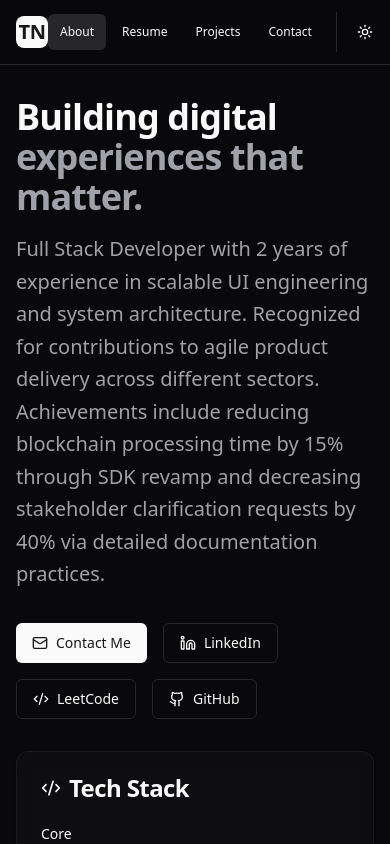
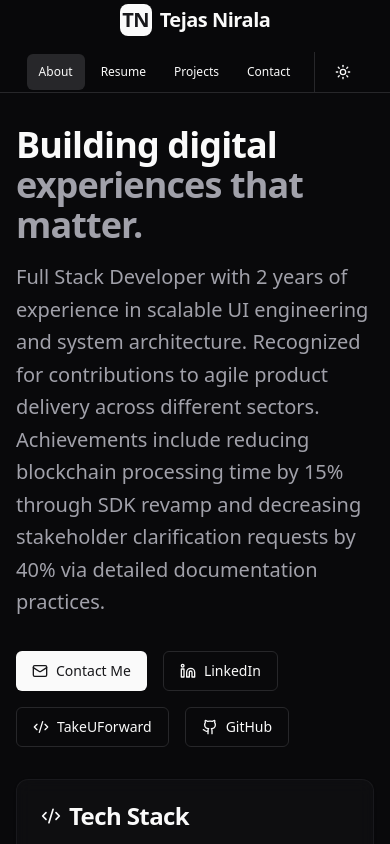
Before and after one commit to tejasnirala/my-profile, a Next.js app: page / in a window 390 px wide. Shown: the top 844 px of the page. Built offline with nearby package versions, Linux system fonts and the light colour scheme.

Commit message:
- fix: updated header to show name on mobile screen. - fix: updated Leetcode to TakeUForward button.

```diff
--- a/src/components/layout/Header/index.tsx
+++ b/src/components/layout/Header/index.tsx
@@ -13,12 +13,12 @@ type HeaderProps = {
 export const Header = ({ activeTab, setActiveTab, darkMode, toggleTheme }: HeaderProps) => {
   return (
     <header className="sticky top-0 z-50 w-full border-b bg-background/95 backdrop-blur supports-backdrop-filter:bg-background/60">
-      <div className="container mx-auto flex h-16 items-center justify-between px-4 md:px-8">
-        <div className="flex items-center gap-2 font-bold text-xl tracking-tight cursor-pointer" onClick={() => setActiveTab('about')}>
+      <div className="container mx-auto flex flex-col gap-4 md:gap-0 md:flex-row min-h-16 items-center justify-between px-4 md:px-8">
+        <div className="mt-1 md:mt-0 flex items-center gap-2 font-bold text-xl tracking-tight cursor-pointer" onClick={() => setActiveTab('about')}>
           <div className="h-8 w-8 rounded-lg bg-primary flex items-center justify-center text-primary-foreground">
             TN
           </div>
-          <span className="hidden sm:inline-block">{PROFILE.name}</span>
+          <span className="sm:inline-block">{PROFILE.name}</span>
         </div>
 
         <nav className="flex items-center gap-1 sm:gap-4">
--- a/src/components/sections/AboutSection/index.tsx
+++ b/src/components/sections/AboutSection/index.tsx
@@ -25,8 +25,8 @@ export const AboutSection = () => {
             <Button variant="outline" onClick={() => window.open(`https://${PROFILE.socials.linkedin}`)}>
               <Linkedin className="mr-2 h-4 w-4" /> LinkedIn
             </Button>
-            <Button variant="outline" onClick={() => window.open(`https://${PROFILE.socials.leetcode}`)}>
-              <Code2 className="mr-2 h-4 w-4" /> LeetCode
+            <Button variant="outline" onClick={() => window.open(`https://${PROFILE.socials.takeuforward}`)}>
+              <Code2 className="mr-2 h-4 w-4" /> TakeUForward
             </Button>
             <Button variant="outline" onClick={() => window.open(`https://${PROFILE.socials.github}`)}>
               <Github className="mr-2 h-4 w-4" /> GitHub
--- a/src/constants/profile.ts
+++ b/src/constants/profile.ts
@@ -7,7 +7,7 @@ export const PROFILE = {
   socials: {
     linkedin: "linkedin.com/in/tejas-nirala",
     github: "github.com/tejasnirala",
-    leetcode: "leetcode.com/u/tejas_nirala"
+    takeuforward: "takeuforward.org/profile/tejas_nirala"
   },
   about: "Full Stack Developer with 2 years of experience in scalable UI engineering and system architecture. Recognized for contributions to agile product delivery across different sectors. Achievements include reducing blockchain processing time by 15% through SDK revamp and decreasing stakeholder clarification requests by 40% via detailed documentation practices.",
   skills: {
```
